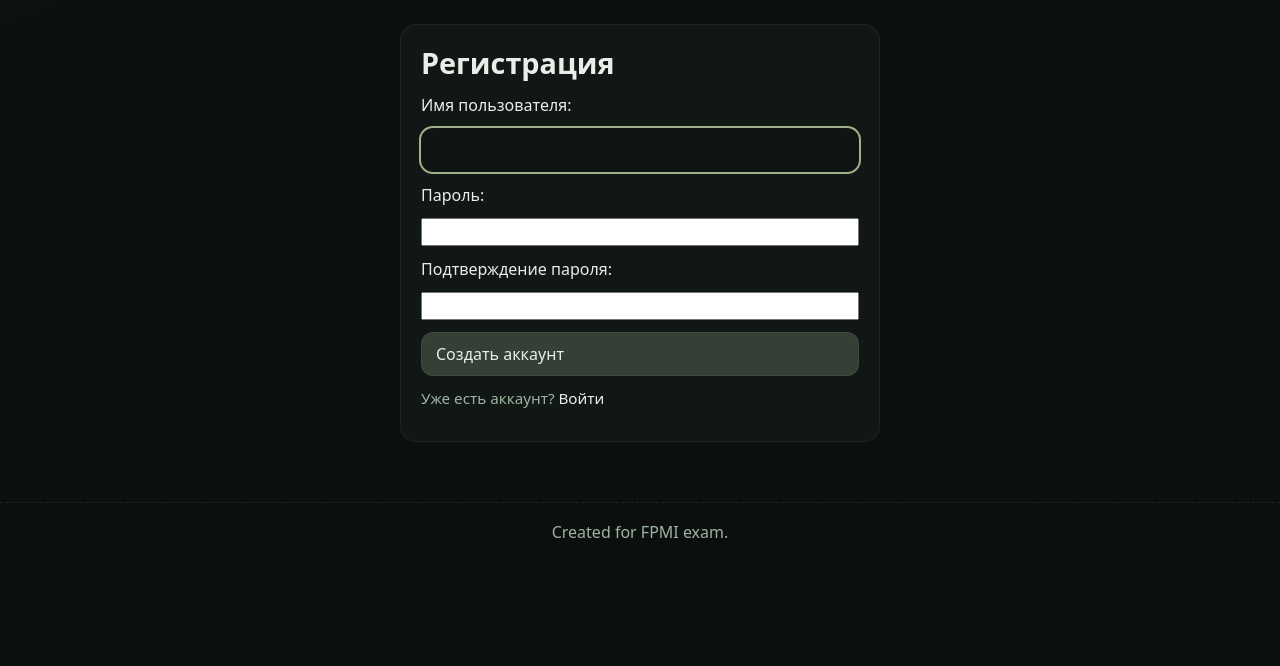
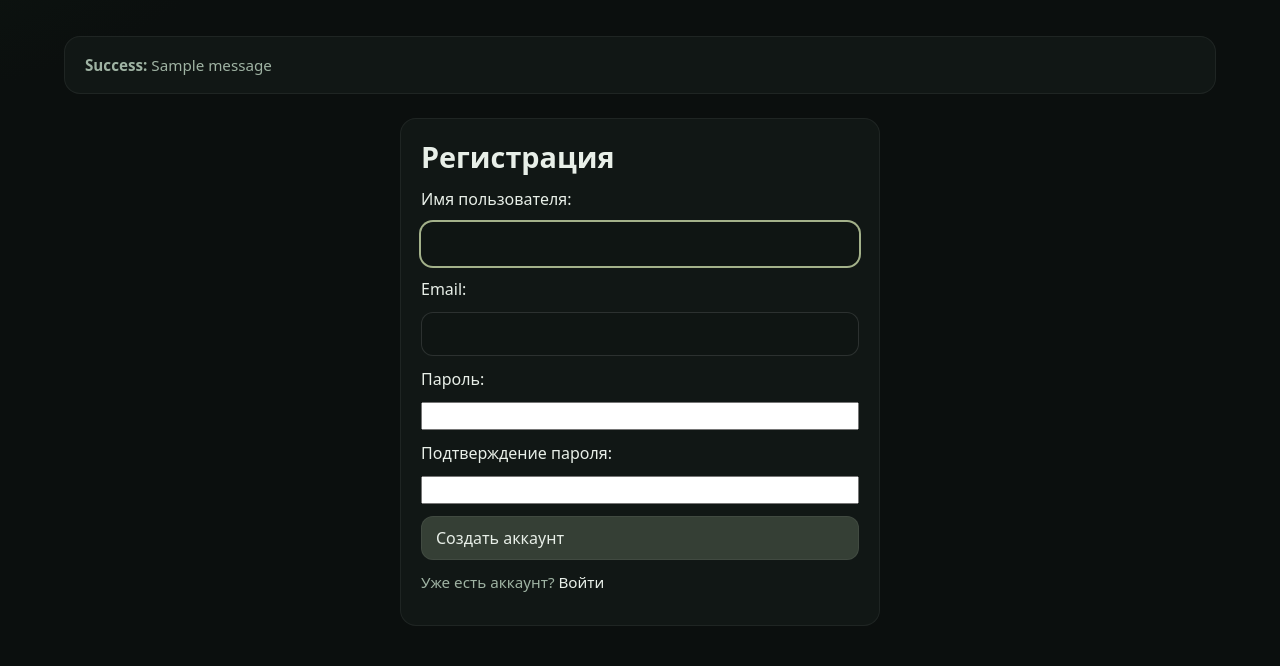
Before and after one commit to marazoch/items_shop, a Django app: page /account/register/ in a window 1280 px wide. Shown: the part 73-739 px from the top of the page. Before the commit the page ends 611 px from the top, so only its background shows below. Run offline with Django 5.2, Linux system fonts and the light colour scheme; tables that the repository leaves empty hold one stand-in row (values such as "Sample post"); one stand-in notice (Sample message) is shown.

Commit message:
added email for registration

```diff
--- a/static/css/theme.css
+++ b/static/css/theme.css
@@ -81,7 +81,6 @@ h3{font-size:1.05rem}
   background: color-mix(in oklab, var(--bg-elev) 90%, #0e1a13 10%);
 }
 
-/* формы */
 input,button{ font: inherit; }
 input[type="number"], input[type="text"], input[type="email"]{
   width: 100%; padding:10px 12px; border-radius:12px;
@@ -91,12 +90,10 @@ input[type="number"], input[type="text"], input[type="email"]{
 }
 input:focus{ box-shadow: var(--ring); border-color: transparent; }
 
-/* корзина */
 .cart-list{list-style:none;margin:0;padding:0;display:flex;flex-direction:column;gap:10px}
 .cart-item{display:flex;justify-content:space-between;gap:12px;padding:12px;border:1px solid rgba(255,255,255,.06);border-radius:12px;background:var(--bg-elev)}
 .subtle{color:var(--muted);font-size:.95rem}
 
-/* кнопки +/- и удалить */
 .qty-btn{
   width:36px;height:36px;border-radius:10px;border:1px solid rgba(255,255,255,.12);
   background:#0f1513;color:var(--fg);cursor:pointer;
@@ -118,3 +115,5 @@ input:focus{ box-shadow: var(--ring); border-color: transparent; }
   margin-top:36px; padding:18px 24px; color:var(--muted); text-align:center;
   border-top:1px dashed rgba(255,255,255,.08);
 }
+
+.form-error, .errorlist { color:#ffb4b4; margin:4px 0 0; padding:0; list-style:none; font-size:.9rem; }
--- /dev/null
+++ b/store/forms.py
@@ -0,0 +1,25 @@
+from django import forms
+from django.contrib.auth.forms import UserCreationForm
+from django.contrib.auth import get_user_model
+
+User = get_user_model()
+
+class RegistrationForm(UserCreationForm):
+    email = forms.EmailField(required=True, label="Email")
+
+    class Meta(UserCreationForm.Meta):
+        model = User
+        fields = ("username", "email")  # пароль1/пароль2 уже внутри UserCreationForm
+
+    def clean_email(self):
+        email = self.cleaned_data["email"].strip()
+        if User.objects.filter(email__iexact=email).exists():
+            raise forms.ValidationError("Пользователь с таким email уже зарегистрирован.")
+        return email
+
+    def save(self, commit=True):
+        user = super().save(commit=False)
+        user.email = self.cleaned_data["email"].strip()
+        if commit:
+            user.save()
+        return user
--- a/store/templates/store/auth_register.html
+++ b/store/templates/store/auth_register.html
@@ -3,13 +3,14 @@
 {% block content %}
   <div class="section" style="max-width:480px;margin:0 auto">
     <h1>Регистрация</h1>
-    <form method="post">
+    <form method="post" novalidate>
       {% csrf_token %}
       {{ form.non_field_errors }}
       <div style="display:grid;gap:12px;margin-top:12px">
-        {{ form.username.label_tag }} {{ form.username }}
-        {{ form.password1.label_tag }} {{ form.password1 }}
-        {{ form.password2.label_tag }} {{ form.password2 }}
+        {{ form.username.label_tag }} {{ form.username }} {{ form.username.errors }}
+        {{ form.email.label_tag }} {{ form.email }} {{ form.email.errors }}
+        {{ form.password1.label_tag }} {{ form.password1 }} {{ form.password1.errors }}
+        {{ form.password2.label_tag }} {{ form.password2 }} {{ form.password2.errors }}
         <button class="btn" type="submit">Создать аккаунт</button>
       </div>
     </form>
--- a/store/templates/store/base.html
+++ b/store/templates/store/base.html
@@ -28,6 +28,13 @@
   </header>
 
   <main class="container">
+    {% if messages %}
+      <div class="section" style="margin-top:12px">
+        {% for message in messages %}
+          <div class="subtle">{% if message.tags %}<b>{{ message.tags|capfirst }}:</b> {% endif %}{{ message }}</div>
+        {% endfor %}
+      </div>
+    {% endif %}
     {% block content %}{% endblock %}
   </main>
 
--- a/store/views.py
+++ b/store/views.py
@@ -3,11 +3,13 @@ from django.shortcuts import render, get_object_or_404
 from django.views.decorators.http import require_http_methods
 from .models import Product, Category
 from .services import get_or_create_cart, add_to_cart, update_item_qty, apply_coupon, checkout
+from django.contrib import messages
 from django.contrib.auth import login, logout
 from django.contrib.auth.decorators import login_required
-from django.contrib.auth.forms import UserCreationForm, AuthenticationForm
+from django.contrib.auth.forms import AuthenticationForm
 from django.shortcuts import redirect
 from django.db.models import Q
+from .forms import RegistrationForm
 
 def ensure_session(request):
     if not request.session.session_key:
@@ -82,13 +84,14 @@ def register_view(request):
     if request.user.is_authenticated:
         return redirect("account")
     if request.method == "POST":
-        form = UserCreationForm(request.POST)
+        form = RegistrationForm(request.POST)
         if form.is_valid():
             user = form.save()
             login(request, user)
+            messages.success(request, "Регистрация прошла успешно! Добро пожаловать 👋")
             return redirect("account")
     else:
-        form = UserCreationForm()
+        form = RegistrationForm()
     return render(request, "store/auth_register.html", {"form": form})
 
 def login_view(request):
@@ -99,6 +102,7 @@ def login_view(request):
         if form.is_valid():
             user = form.get_user()
             login(request, user)
+            messages.success(request, "Вы успешно вошли в аккаунт.")
             return redirect("account")
     else:
         form = AuthenticationForm(request)
```
